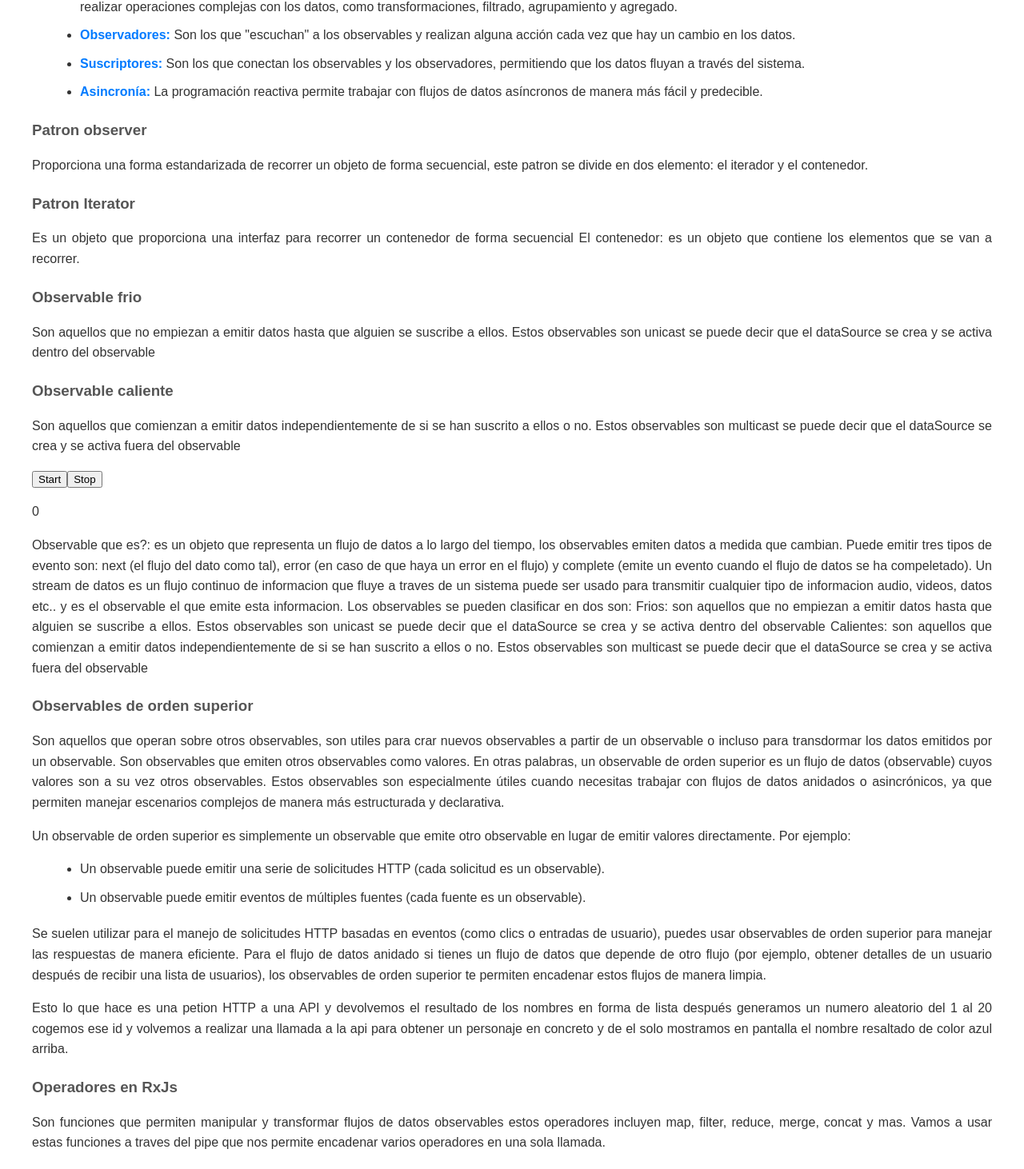
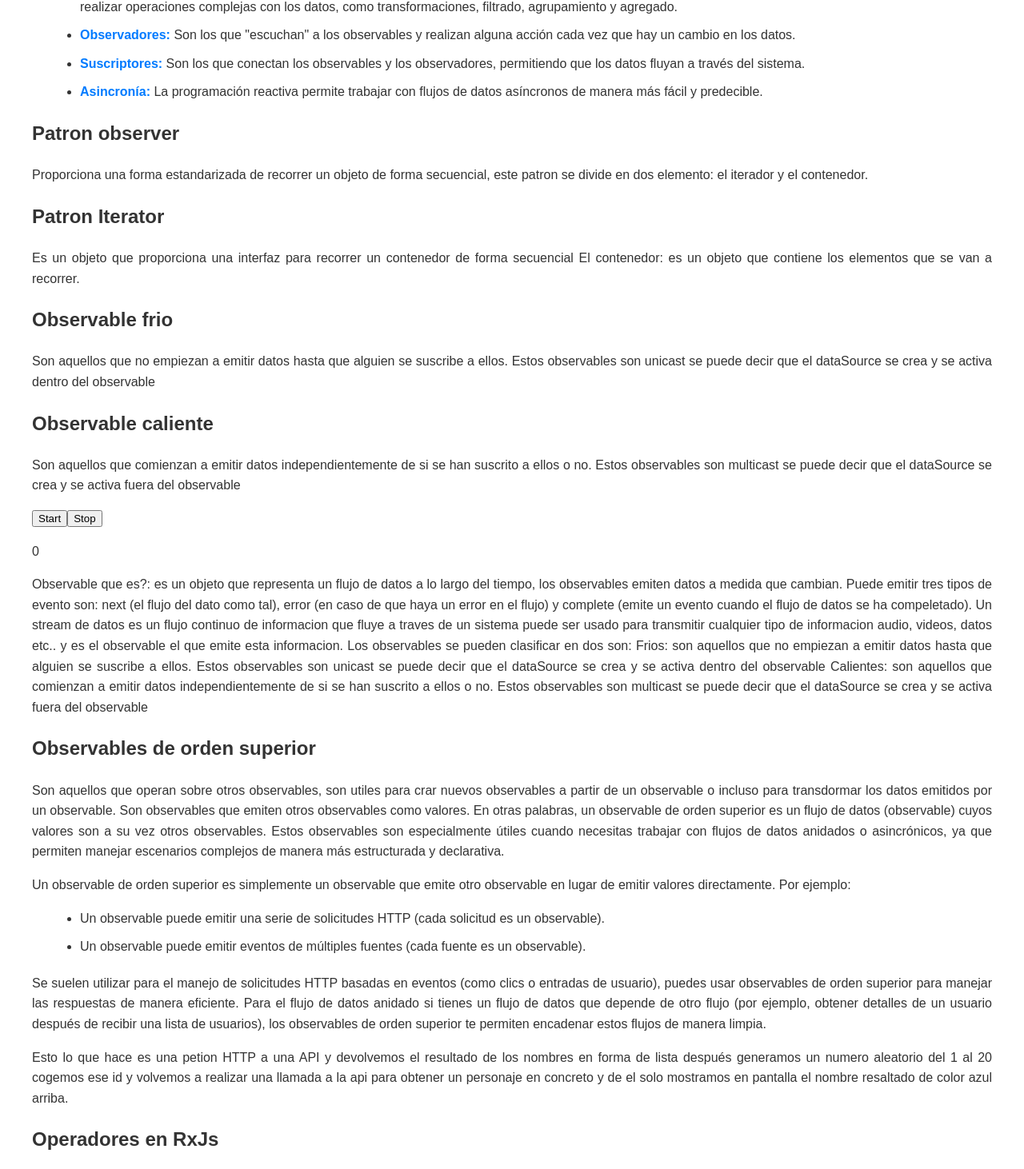
Before and after one commit to fonsy91/Angular_RxJs, an Angular app: page / in a window 1280 px wide. Shown: the part 271-1733 px from the top of the page at 80% size. Built offline with nearby package versions, Linux system fonts and the light colour scheme; no server answers.

Commit message:
Modificaciones de estilos y control de errores

```diff
--- a/src/app/app.component.html
+++ b/src/app/app.component.html
@@ -14,13 +14,13 @@
     <li><strong>Asincronía:</strong> La programación reactiva permite trabajar con flujos de datos asíncronos de manera más fácil y predecible.</li>
   </ul>
 
-  <h3>Patron observer</h3>
+  <h2>Patron observer</h2>
   <p>
     Proporciona una forma estandarizada de recorrer un objeto de forma secuencial,
     este patron se divide en dos elemento: el iterador y el contenedor.
   </p>
 
-  <h3>Patron Iterator</h3>
+  <h2>Patron Iterator</h2>
   <p>
     Es un objeto que proporciona una interfaz para recorrer un contenedor de forma secuencial
     El contenedor: es un objeto que contiene los elementos que se van a recorrer.
@@ -32,5 +32,7 @@
   <app-obs-superiores></app-obs-superiores>
   <!--Componente de operadores RxJs-->
   <app-operadores></app-operadores>
+  <!--Componente de control de errores en observables-->
+  <app-controlerrores></app-controlerrores>
 
 </div>
--- a/src/app/app.component.ts
+++ b/src/app/app.component.ts
@@ -6,13 +6,14 @@ import { interval, Observable, Subscription } from 'rxjs';
 import { ObsFrioCalienteComponent } from './componentes/obs-frio-caliente/obs-frio-caliente.component';
 import { ObsSuperioresComponent } from './componentes/obs-superiores/obs-superiores.component';
 import { OperadoresComponent } from './componentes/operadores/operadores.component';
+import { ControlerroresComponent } from './componentes/controlerrores/controlerrores.component';
 
 
 @Component({
   selector: 'app-root',
   standalone: true,
   // imports: [RouterOutlet],
-  imports: [CommonModule, HttpClientModule, ObsFrioCalienteComponent, ObsSuperioresComponent, OperadoresComponent],
+  imports: [CommonModule, HttpClientModule, ObsFrioCalienteComponent, ObsSuperioresComponent, OperadoresComponent, ControlerroresComponent],
   templateUrl: './app.component.html',
   styleUrl: './app.component.scss'
 })
--- /dev/null
+++ b/src/app/componentes/controlerrores/controlerrores.component.html
@@ -0,0 +1,5 @@
+<h2>Control de errores en RxJs</h2>
+<p>
+    Es una parte crucial para manejar excepciones en flujos de datos asíncronos y eventos. Cuando trabajas con observables,
+    debes asegurarte de gestionar los errores correctamente para evitar que un fallo en uno de los flujos rompa toda tu aplicación
+</p>
--- a/src/app/componentes/obs-frio-caliente/obs-frio-caliente.component.html
+++ b/src/app/componentes/obs-frio-caliente/obs-frio-caliente.component.html
@@ -1,4 +1,4 @@
-<h3>Observable frio</h3>
+<h2>Observable frio</h2>
 <p>
     Son aquellos que no empiezan a emitir datos hasta que alguien se suscribe a ellos. Estos observables
     son unicast se puede decir que el dataSource se crea y se activa dentro del observable
@@ -6,7 +6,7 @@
   <div *ngIf="data | async as myData">{{myData.id}}</div>
   <div *ngIf="data | async as myData">{{myData.title}}</div>
 
-  <h3>Observable caliente</h3>
+  <h2>Observable caliente</h2>
   <p>
     Son aquellos que comienzan a emitir datos independientemente de si se han suscrito a ellos o no.
     Estos observables son multicast se puede decir que el dataSource se crea y se activa fuera del observable
--- a/src/app/componentes/obs-superiores/obs-superiores.component.html
+++ b/src/app/componentes/obs-superiores/obs-superiores.component.html
@@ -1,4 +1,4 @@
-<h3>Observables de orden superior</h3>
+<h2>Observables de orden superior</h2>
 <p>
     Son aquellos que operan sobre otros observables, son utiles para crar nuevos
     observables a partir de un observable o incluso para transdormar los datos emitidos por un observable.
--- a/src/app/componentes/operadores/operadores.component.html
+++ b/src/app/componentes/operadores/operadores.component.html
@@ -1,4 +1,4 @@
-<h3>Operadores en RxJs</h3>
+<h2>Operadores en RxJs</h2>
 <p>
     Son funciones que permiten manipular y transformar flujos de datos observables
     estos operadores incluyen map, filter, reduce, merge, concat y mas. Vamos a usar estas funciones a
@@ -161,7 +161,7 @@
     a que el observable anterior se complete antes de empezar a emitir los valores del siguiente observable.
 </p>
 
-<h3>Diferencia entre Subject y BehaviorSubject</h3>
+<h2>Diferencia entre Subject y BehaviorSubject</h2>
 <ul>
     <li><strong>Subject: </strong>Es un tipo especial de observable en RxJs que permite tanto suscribirse a el como emitir valores</li>
     <li><strong>BehaviorSubject: </strong>Es un tipo especial de observable en RxJs que a diferencia de un Subject normal,
--- a/src/app/componentes/operadores/operadores.component.ts
+++ b/src/app/componentes/operadores/operadores.component.ts
@@ -1,10 +1,8 @@
 import { CommonModule, isPlatformBrowser } from '@angular/common';
 import { Component, ElementRef, Inject, inject, OnDestroy, OnInit, PLATFORM_ID, ViewChild } from '@angular/core';
-import { log, timeStamp } from 'console';
-import { BehaviorSubject, concat, concatWith, delay, filter, fromEvent, interval, map, merge, Observable, of, single, startWith, Subject, Subscription, switchMap, takeUntil, tap, timestamp } from 'rxjs';
+import { BehaviorSubject, concat, delay, filter, fromEvent, interval, map, merge, Observable, of, single, startWith, Subject, Subscription, switchMap, takeUntil, tap, timestamp } from 'rxjs';
 import { User } from '../../interfaceDatos/user.interface';
 import { BuscadorService } from '../../servicios/buscador.service';
-import { HttpClient } from '@angular/common/http';
 import { ConcatWithService } from '../../servicios/concat-with.service';
 
 @Component({
```
Also changed, not shown: src/app/componentes/controlerrores/controlerrores.component.ts (added, +12 -0 lines).
